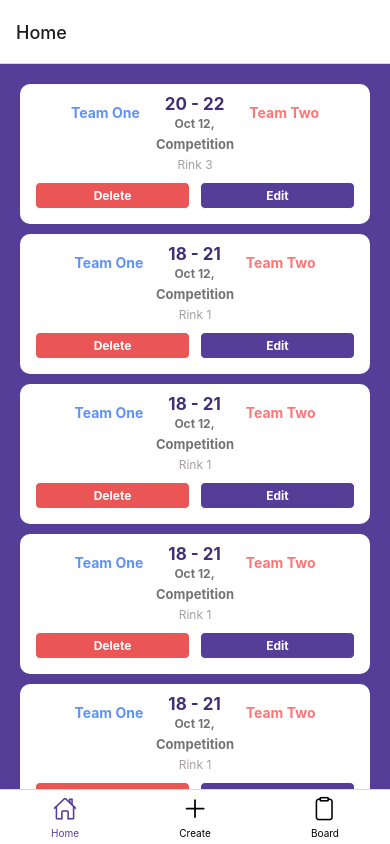
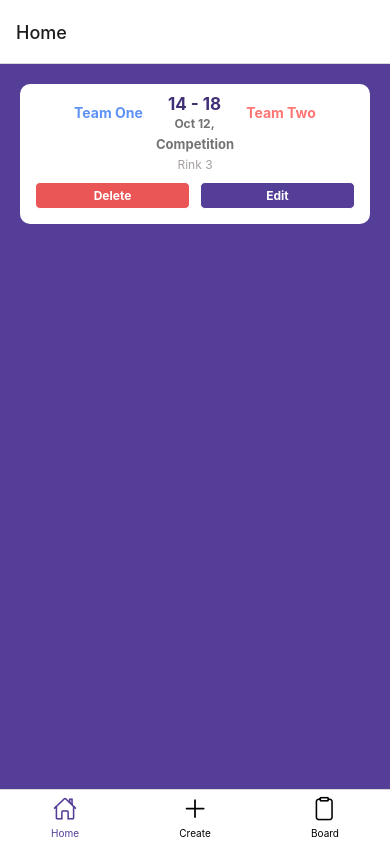
Before and after one commit to minhazk/Incredibowls, a React Native app: screen /Home in a window 390 px wide. Built offline with nearby package versions, Linux system fonts and the light colour scheme.

Commit message:
scoring system fix

```diff
--- a/App.js
+++ b/App.js
@@ -5,7 +5,7 @@ import Create from './src/screens/Create';
 import Board from './src/screens/Board';
 import { StatusBar } from 'expo-status-bar';
 import { Ionicons, AntDesign } from '@expo/vector-icons';
-// import { GameContextProvider } from './src/context/GameContext';
+import { GameContextProvider } from './src/context/GameContext';
 import { colours } from './src/styles/global';
 import { createNativeStackNavigator } from '@react-navigation/native-stack';
 import PlayerForm from './src/screens/PlayerForm';
@@ -13,22 +13,20 @@ import { SafeAreaProvider, SafeAreaView } from 'react-native-safe-area-context';
 
 const FormStack = createNativeStackNavigator();
 
-function FormStackScreen() {
+const FormStackScreen = () => {
     return (
         <FormStack.Navigator>
             <FormStack.Screen name='Create' component={Create} />
             <FormStack.Screen name='PlayerForm' component={PlayerForm} />
         </FormStack.Navigator>
     );
-}
+};
 
 const App = () => {
     const Tab = createBottomTabNavigator();
 
     return (
-        // <GameContextProvider>
-        // <SafeAreaProvider>
-        //     <SafeAreaView>
+        <GameContextProvider>
             <NavigationContainer>
                 <StatusBar style='auto' />
                 <Tab.Navigator
@@ -55,6 +53,7 @@ const App = () => {
                         name='Create'
                         component={FormStackScreen}
                         options={{
+                            headerShown: false,
                             tabBarLabel: 'Create',
                             tabBarIcon: ({ color, size }) => <AntDesign name='plus' size={size} color={color} />,
                         }}
@@ -69,9 +68,7 @@ const App = () => {
                     />
                 </Tab.Navigator>
             </NavigationContainer>
-        // {/* </GameContextProvider> */}
-        // {/* </SafeAreaView>
-        // </SafeAreaProvider> */}
+        </GameContextProvider>
     );
 };
 
--- a/package.json
+++ b/package.json
@@ -19,6 +19,7 @@
         "react": "18.0.0",
         "react-dom": "18.0.0",
         "react-native": "0.69.6",
+        "react-native-keyboard-aware-scroll-view": "^0.9.5",
         "react-native-safe-area-context": "^4.4.1",
         "react-native-screens": "^3.18.1",
         "react-native-web": "~0.18.7"
--- a/src/components/CustomButton.js
+++ b/src/components/CustomButton.js
@@ -1,6 +1,6 @@
 import React from 'react';
 import { Pressable, StyleSheet, Text } from 'react-native';
-import { colours, defaultButtonStyles } from '../styles/global';
+import { colours } from '../styles/global';
 
 const CustomButton = ({ onPress, label, style }) => {
     return (
--- a/src/components/GameCard.js
+++ b/src/components/GameCard.js
@@ -4,13 +4,17 @@ import { getShortDate } from '../utils/DateFormatter';
 import CustomButton from './CustomButton';
 
 const GameCard = ({ navigation, competition, date, rink, teamOne, teamTwo }) => {
+    const calculateTotal = arr => {
+        return arr.reduce((prev, curr) => Number(curr) + prev, 0);
+    };
+
     return (
         <View style={styles.gameCardContainer}>
             <View style={styles.teamsContainer}>
                 <Text style={styles.teamOneLabel}>{teamOne.name}</Text>
                 <View style={styles.scoresContainer}>
                     <Text style={styles.score}>
-                        {teamOne.score} - {teamTwo.score}
+                        {calculateTotal(teamOne.scores)} - {calculateTotal(teamTwo.scores)}
                     </Text>
                     <Text style={styles.date}>{getShortDate(date)}</Text>
                 </View>
--- a/src/components/ScoreRow.js
+++ b/src/components/ScoreRow.js
@@ -19,15 +19,15 @@ const ScoreRow = ({ points, setPoints, team1Shot, team2Shot, end }) => {
 
     return (
         <View style={styles.row}>
-            <ShotsInput team={1} end={end} shot={points[end].team1Shot} points={points} setPoints={setPoints} />
+            <ShotsInput team={1} end={end} shot={team1Shot} setPoints={setPoints} />
 
-            <TextInput editable={false} style={styles.scoreInput} keyboardType='numeric' value={total?.team1?.toString()} />
+            <TextInput editable={false} style={styles.scoreInput} keyboardType='numeric' defaultValue={total?.team1?.toString()} />
 
             <Text style={styles.endLabel}>{end + 1}</Text>
 
-            <ShotsInput team={2} end={end} shot={points[end].team2Shot} points={points} setPoints={setPoints} />
+            <ShotsInput team={2} end={end} shot={team2Shot} setPoints={setPoints} />
 
-            <TextInput editable={false} style={styles.scoreInput} keyboardType='numeric' value={total?.team2?.toString()} />
+            <TextInput editable={false} style={styles.scoreInput} keyboardType='numeric' defaultValue={total?.team2?.toString()} />
         </View>
     );
 };
--- a/src/components/ShotsInput.js
+++ b/src/components/ShotsInput.js
@@ -1,20 +1,18 @@
-import { useState } from 'react';
 import { StyleSheet, TextInput } from 'react-native';
 import { colours } from '../styles/global';
 
-const ShotsInput = ({ team, shot, points, setPoints, end }) => {
-    const [value, setValue] = useState(shot);
-
-    const handleInput = () => {
+const ShotsInput = ({ team, shot, setPoints, end }) => {
+    const handleInput = e => {
+        const value = e.nativeEvent.text;
         if (!value) return;
         setPoints(prev => {
             prev[end][`team${team}Shot`] = Number(value);
             prev[end][`team${team === 1 ? '2' : '1'}Shot`] = 0;
-            return end === points.length - 1 ? [...prev, { team1Shot: 0, team2Shot: 0 }] : [...prev];
+            return end === prev.length - 1 ? [...prev, { team1Shot: 0, team2Shot: 0 }] : [...prev];
         });
     };
 
-    return <TextInput value={value} onChangeText={setValue} onEndEditing={handleInput} style={styles.scoreInput} keyboardType='numeric' placeholder='0' />;
+    return <TextInput defaultValue={shot.toString()} onEndEditing={handleInput} style={styles.scoreInput} keyboardType='numeric' placeholder='0' />;
 };
 
 const styles = StyleSheet.create({
--- a/src/context/GameContext.js
+++ b/src/context/GameContext.js
@@ -8,8 +8,7 @@ const ACTIONS = {
 };
 
 const GameContext = createContext({});
-
-export const useGameContext = useContext(GameContext);
+export const useGameContext = () => useContext(GameContext);
 
 const reducer = (state, action) => {
     switch (action.type) {
@@ -29,15 +28,5 @@ const reducer = (state, action) => {
 export const GameContextProvider = ({ children }) => {
     const [game, dispatch] = useReducer(reducer, {});
 
-    return <GameContext.Provider value={{}}>{children}</GameContext.Provider>;
+    return <GameContext.Provider value={{ game }}>{children}</GameContext.Provider>;
 };
-
-/*
-
-<GameContextProvider>
-        <Home />
-    <Create />
-    <Board />
-</GameContextProvider>
-
-*/
--- a/src/screens/Create.js
+++ b/src/screens/Create.js
@@ -1,29 +1,18 @@
-import { useState } from 'react';
-import { StyleSheet, Text, View } from 'react-native';
+import { StyleSheet, View } from 'react-native';
 import CustomButton from '../components/CustomButton';
 import FormInput from '../components/FormInput';
 import { screen } from '../styles/global';
 
-const Create = () => {
-    const [step, setStep] = useState(1);
-
+const Create = ({ navigation }) => {
     return (
         <View style={screen.page}>
-            {step === 1 ? (
             <View>
                 <FormInput label='Competition' />
                 <FormInput label='Date' />
                 <FormInput label='Rink No' keyboardType='numeric' />
                 <FormInput label='Game Size' keyboardType='numeric' />
-                    <CustomButton label='Create Team' onPress={() => setStep(2)} style={styles.submitBtn} />
+                <CustomButton label='Create Team' onPress={() => navigation.navigate('PlayerForm')} style={styles.submitBtn} />
             </View>
-            ) : step === 2 ? (
-                <View>
-                    <Text>Second step</Text>
-                </View>
-            ) : (
-                setStep(1)
-            )}
         </View>
     );
 };
--- a/src/screens/Home.js
+++ b/src/screens/Home.js
@@ -1,4 +1,4 @@
-import { View, Text, FlatList } from 'react-native';
+import { View, FlatList } from 'react-native';
 import GameCard from '../components/GameCard';
 import { screen } from '../styles/global';
 
@@ -12,124 +12,12 @@ const Home = ({ navigation }) => {
             teamOne: {
                 name: 'Team One',
                 players: ['Player 1', 'Player 2', 'Player 3', 'Player 4', 'Player 5'],
-                score: 20,
+                scores: [2, 3, 4, 5],
             },
             teamTwo: {
                 name: 'Team Two',
                 players: ['Player 1', 'Player 2', 'Player 3', 'Player 4', 'Player 5'],
-                score: 22,
-            },
-        },
-        {
-            id: 2,
-            competition: 'Competition',
-            date: new Date(),
-            rink: 1,
-            teamOne: {
-                name: 'Team One',
-                players: ['Player 1', 'Player 2', 'Player 3', 'Player 4', 'Player 5'],
-                score: 18,
-            },
-            teamTwo: {
-                name: 'Team Two',
-                players: ['Player 1', 'Player 2', 'Player 3', 'Player 4', 'Player 5'],
-                score: 21,
-            },
-        },
-        {
-            id: 23,
-            competition: 'Competition',
-            date: new Date(),
-            rink: 1,
-            teamOne: {
-                name: 'Team One',
-                players: ['Player 1', 'Player 2', 'Player 3', 'Player 4', 'Player 5'],
-                score: 18,
-            },
-            teamTwo: {
-                name: 'Team Two',
-                players: ['Player 1', 'Player 2', 'Player 3', 'Player 4', 'Player 5'],
-                score: 21,
-            },
-        },
-        {
-            id: 24,
-            competition: 'Competition',
-            date: new Date(),
-            rink: 1,
-            teamOne: {
-                name: 'Team One',
-                players: ['Player 1', 'Player 2', 'Player 3', 'Player 4', 'Player 5'],
-                score: 18,
-            },
-            teamTwo: {
-                name: 'Team Two',
-                players: ['Player 1', 'Player 2', 'Player 3', 'Player 4', 'Player 5'],
-                score: 21,
-            },
-        },
-        {
-            id: 25,
-            competition: 'Competition',
-            date: new Date(),
-            rink: 1,
-            teamOne: {
-                name: 'Team One',
-                players: ['Player 1', 'Player 2', 'Player 3', 'Player 4', 'Player 5'],
-                score: 18,
-            },
-            teamTwo: {
-                name: 'Team Two',
-                players: ['Player 1', 'Player 2', 'Player 3', 'Player 4', 'Player 5'],
-                score: 21,
-            },
-        },
-        {
-            id: 26,
-            competition: 'Competition',
-            date: new Date(),
-            rink: 1,
-            teamOne: {
-                name: 'Team One',
-                players: ['Player 1', 'Player 2', 'Player 3', 'Player 4', 'Player 5'],
-                score: 18,
-            },
-            teamTwo: {
-                name: 'Team Two',
-                players: ['Player 1', 'Player 2', 'Player 3', 'Player 4', 'Player 5'],
-                score: 21,
-            },
-        },
-        {
-            id: 27,
-            competition: 'Competition',
-            date: new Date(),
-            rink: 1,
-            teamOne: {
-                name: 'Team One',
-                players: ['Player 1', 'Player 2', 'Player 3', 'Player 4', 'Player 5'],
-                score: 18,
-            },
-            teamTwo: {
-                name: 'Team Two',
-                players: ['Player 1', 'Player 2', 'Player 3', 'Player 4', 'Player 5'],
-                score: 21,
-            },
-        },
-        {
-            id: 28,
-            competition: 'Competition',
-            date: new Date(),
-            rink: 1,
-            teamOne: {
-                name: 'Team One',
-                players: ['Player 1', 'Player 2', 'Player 3', 'Player 4', 'Player 5'],
-                score: 18,
-            },
-            teamTwo: {
-                name: 'Team Two',
-                players: ['Player 1', 'Player 2', 'Player 3', 'Player 4', 'Player 5'],
-                score: 21,
+                scores: [3, 4, 5, 6],
             },
         },
     ];
```
Also changed, not shown: src/screens/Board.js (+10 -6 lines), 1 other file (tests, documents, lock files or other folders). Lines whose indentation alone changed are shown as unchanged.
